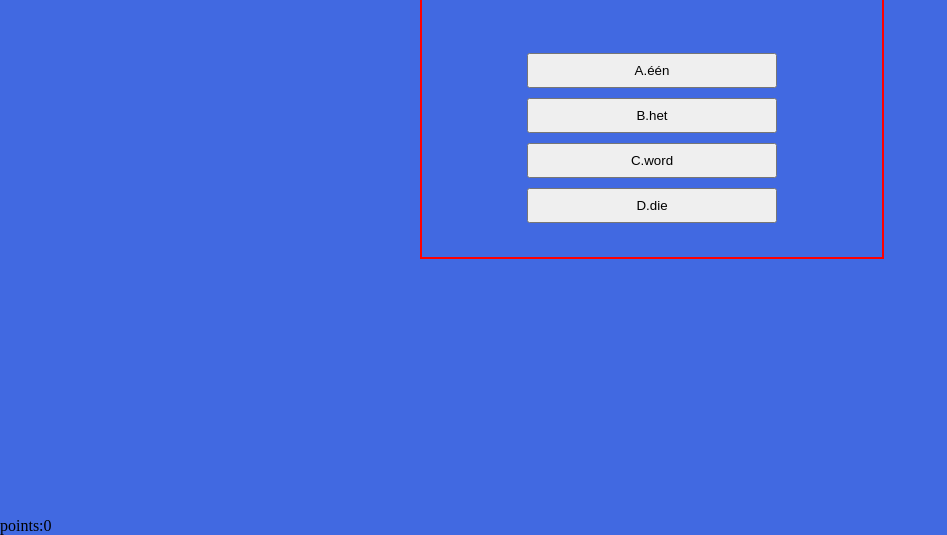
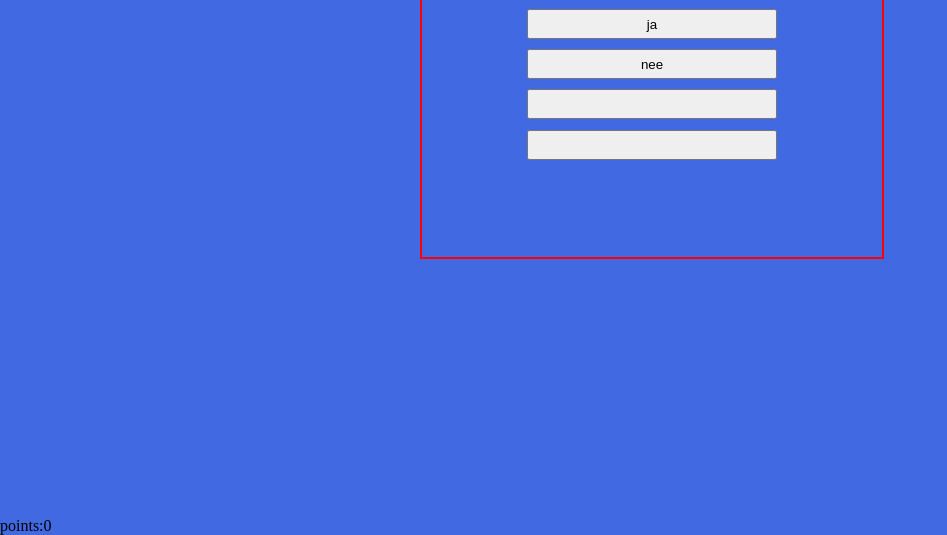
Before and after one commit to fsahin03/interaction-design, a plain HTML site: page vragen.html in a window 1280 px wide. Shown: the part 265-800 px from the top of the page, without its empty margins (0-947 px from the left). Drawn offline with Linux system fonts and the light colour scheme.

Commit message:
Opdracht

```diff
--- a/main.css
+++ b/css/main.css
@@ -1,7 +1,7 @@
 body {
     background-color: royalblue;
 }
-.vraagNummer {
+.questions {
 width: 400px;
 padding: 30px;
 border: 2px solid red;
@@ -12,9 +12,9 @@ left: 25%;
 margin-left: 100px;
 height: 300px;
 }
-.buttons {
+.answer_button {
     width: 250px;
-    height: 35px;
+    height: 30px;
     margin-top: 10px;
     position: relative;
     margin-left: 75px;
--- /dev/null
+++ b/js/main.js
@@ -0,0 +1,17 @@
+console.log(`file loaded`);
+
+const subjectButton = document.querySelectorAll(`.subjectButton`);
+const NL = document.querySelector(`.NL`);
+const ENG = document.querySelector(`.ENG`);
+const REK = document.querySelector(`.REK`);
+const JS = document.querySelector(`.JS`);
+
+//     console.log(`nog werkend`)
+//     console.log(`nog werkend`)
+//     console.log(`nog werkend`)
+//     console.log(`nog werkend`)
+//     console.log(`nog werkend`)
+//     console.log(`nog werkend`)
+//     console.log(`nog werkend`)
+//     console.log(`nog werkend`)
+//     console.log(`nog werkend`)
--- a/js/vraag.js
+++ /dev/null
@@ -1,50 +0,0 @@
-let vraagje = document.getElementById('vraag');
-let buttonA1 = document.getElementById('buttonA');
-let buttonB2 = document.getElementById('buttonB');
-let buttonC3 = document.getElementById('buttonC');
-let buttonD4 = document.getElementById('buttonD');
-let juisteAntwoord = "B";
-let vraag = 1;
-
-
-vraagje.innerHTML= " 1. Wat is een lidwoord?";
-buttonA1.innerHTML = "A.één";
-buttonB2.innerHTML = "B.het";
-buttonC3.innerHTML = "C.word";
-buttonD4.innerHTML = "D.die";
-
-
-
-
-function checkAnswer (gekozenAntwoord)
- {
-    alert(gekozenAntwoord);
-    if(juisteAntwoord == gekozenAntwoord)
-     {
-    // alert("Dit is het juiste antwoord");
-    vraag++;
-    }
-    else{
-        vraag++;
-        // alert("Dit is niet het juiste antwoord");
-    };
-        // alert("Helaas dat is niet het goede antwoord")
-        // vraagje.innerHTML = "2.Wat is de hoofdpersoon?"
-        // buttonA1.innerHTML = "A. De minst belangrijke persoon in de tekst";
-        // buttonB2.innerHTML = "B. De belangrijkste persoon in een tekst";
-        // buttonC3.innerHTML = "C. De oudste persoon in een tekst";
-        // buttonD4.innerHTML = "";
-}
-
-buttonA1.addEventListener('click',() => {
-    checkAnswer("A");
-});
-buttonB2.addEventListener('click',() => {
-    checkAnswer("B");
-});
-buttonC3.addEventListener('click',() => {
-    checkAnswer("C");
-});
-buttonD4.addEventListener('click',() => {
-    checkAnswer("D");
-});
--- /dev/null
+++ b/js/vragen.js
@@ -0,0 +1,223 @@
+const questions = {
+    programeren: [
+    {
+
+        vraag: `Is HTML een programmeertaal?`,
+        antwoord_a: `ja`,
+        antwoord_b: `nee`,
+        antwoord: `antwoord_b`
+    },
+    {
+
+        vraag: `Hoe word dit afgesloten: <div>`,
+        antwoord_a: `<div.>`,
+        antwoord_b: `<div/>`,
+        antwoord_c: `div.`,
+        antwoord_d: `</div>`,
+        antwoord: `antwoord_d`
+    },
+    {
+
+        vraag: `Hoe heet de styling die bij html word gebruikt?`,
+        antwoord_a: `Css`,
+        antwoord_b: `HTML.styles`,
+        antwoord_c: `Javascript`,
+        antwoord_d: `Bootstrap`,
+        antwoord: `antwoord_a`
+    },
+    {
+
+        vraag: `Welke datatype hoort bij 1?`,
+        antwoord_a: `boolean`,
+        antwoord_b: `string`,
+        antwoord_c: `integer (int)`,
+        antwoord_d: `double`,
+        antwoord: `antwoord_c`
+    },
+    {
+
+        vraag: `Hoe start je een html bestand?`,
+        antwoord_a: `DOCtype HTML`,
+        antwoord_b: `!DOCTYPE HTML`,
+        antwoord_c: `header`,
+        antwoord_d: `doctype HTML`,
+        antwoord: `antwoord_b`
+    }
+    ],
+    NL: [
+    {
+
+        vraag: `Wat is een lidwoord?`,
+        antwoord_a: `één`,
+        antwoord_b: `het`,
+        antwoord_c: `word`,
+        antwoord_d: `die`,
+        antwoord: 'antwoord_b'
+    },
+    {
+
+        vraag: `Wat is de hoofdpersoon?`,
+        antwoord_a: `De minst belangrijke persoon in de tekst`,
+        antwoord_b: `De belangrijkste persoon in de tekst`,
+        antwoord_c: `De oudste persoon in de tekst`,
+        antwoord_d: `Een feitelijke tekst`,
+        antwoord: 'antwoord_b'
+    },
+    {
+
+        vraag: `Wat is een fictieve tekst?`,
+        antwoord_a: `Een verzonnen verhaal`,
+        antwoord_b: `Een nieuwsartikel`,
+        antwoord_c: `Een instructie`,
+        antwoord_d: `Een feitelijke tekst`,
+        antwoord: `antwoord_a`
+    },
+    {
+
+        vraag: `Wat is de hoofdgedachte?`,
+        antwoord_a: `Eerst zin van een alinea`,
+        antwoord_b: `Een samenvatting van een tekst`,
+        antwoord_c: `De mening van de schrijver`,
+        antwoord_d: `Een zin die de hele tekst samenvat`,
+        antwoord: `antwoord_d`
+    },
+    {
+
+        vraag: `Wat is het doel van een activerende tekst?`,
+        antwoord_a: `De lezer iets laten doen`,
+        antwoord_b: `De lezer informeren`,
+        antwoord_c: `De lezer amuseren`,
+        antwoord_d: `De lezer overtuigen`,
+        antwoord: `antwoord_a`
+    }
+    ],
+    ENG: [
+    {
+
+        vraag: `Wat is een verb?`,
+        antwoord_a: `werkwoord`,
+        antwoord_b: `bijvoegelijk naamwoord`,
+        antwoord_c: `persoonsvorm`,
+        antwoord_d: `onderwerp`,
+        antwoord: 'antwoord_a'
+    },
+    {
+
+        vraag: `Wat is de present simple`,
+        antwoord_a: `verleden tijd`,
+        antwoord_b: `enkelvoud`,
+        antwoord_c: `tegenwoordige tijd`,
+        antwoord_d: `toekomst`,
+        antwoord: 'antwoord_c'
+    },
+    {
+
+        vraag: `Wat is de verleden tijd van leave?`,
+        antwoord_a: `leaved`,
+        antwoord_b: `left`,
+        antwoord_c: `leaves`,
+        antwoord_d: `leavingd`,
+        antwoord: `antwoord_b`
+    },
+    {
+
+        vraag: `Wat is het hele werkwoord van to lie?`,
+        antwoord_a: `lies`,
+        antwoord_b: `lie`,
+        antwoord_c: `lieing`,
+        antwoord_d: `lying`,
+        antwoord: `antwoord_d`
+    },
+    {
+
+        vraag: `Wat is de beleefde manier om te groeten?`,
+        antwoord_a: `Hello how are you`,
+        antwoord_b: `Yo what's poppin`,
+        antwoord_c: `Good day sir`,
+        antwoord_d: `wassup`,
+        antwoord: `antwoord_c`
+    }
+    ],
+    REK: [
+    {
+
+        vraag: `5*(3+3*4)=`,
+        antwoord_a: `120`,
+        antwoord_b: `75`,
+        antwoord_c: `72`,
+        antwoord_d: `26`,
+        antwoord: 'antwoord_b'
+    },
+    {
+
+        vraag: `12*8-6*8=`,
+        antwoord_a: `48`,
+        antwoord_b: `192`,
+        antwoord_c: `720`,
+        antwoord_d: `-480`,
+        antwoord: 'antwoord_a'
+    },
+    {
+
+        vraag: `5*(12–8:4)`,
+        antwoord_a: `5`,
+        antwoord_b: `13`,
+        antwoord_c: `50`,
+        antwoord: `antwoord_c`
+    },
+    {
+
+        vraag: `(30:2*5)−(5:2*10)`,
+        antwoord_a: `50`,
+        antwoord_b: `-22`,
+        antwoord_c: `74,75`,
+        antwoord_d: `2,75`,
+        antwoord: `antwoord_a`
+    },
+    {
+
+        vraag: `18+6*20:(13-7)`,
+        antwoord_a: `20,2`,
+        antwoord_b: `114,4`,
+        antwoord_c: `38`,
+        antwoord_d: `34`,
+        antwoord: `antwoord_c`
+    }
+    ]
+};
+// GEGEVENS DIE HIERBIJ HOREN
+let correctAnswer = '';
+let currentQuestion = 0;
+const answerButtons = document.querySelectorAll('.answer_button');
+
+for (let i = 0; i < answerButtons.length; i++) {
+    const theBtn = answerButtons[i];
+    theBtn.addEventListener('click', function() {
+        if (theBtn.classList.contains(correctAnswer)) {
+            alert('Good job');
+            currentQuestion++;
+            showQuestion(questions.programeren[currentQuestion]);
+        }
+    });
+}
+showQuestion(questions.programeren[currentQuestion]);
+
+
+function showQuestion(question) {
+    const questionBlock = document.querySelector('.the-question');
+    const buttonA = document.querySelector('.answer-a');
+    const buttonB = document.querySelector('.answer-b');
+    const buttonC = document.querySelector('.answer-c');
+    const buttonD = document.querySelector('.answer-d');
+
+    questionBlock.textContent = question.vraag;
+    buttonA.textContent = question.antwoord_a;
+    buttonB.textContent = question.antwoord_b;
+    buttonC.textContent = question.antwoord_c;
+    buttonD.textContent = question.antwoord_d;
+    correctAnswer = question.antwoord;
+    console.log(question.antwoord);
+
+}
+
+console.log(questions.NL)
--- a/vragen.html
+++ b/vragen.html
@@ -5,24 +5,26 @@
     <meta http-equiv="X-UA-Compatible" content="IE=edge">
     <meta name="viewport" content="width=device-width, initial-scale=1.0">
     <title>Vragen</title>
-    <link rel = "stylesheet" href = "main.css">
+    <link rel = "stylesheet" href = "/css/main.css">
 </head>
 <body>
-<div class="vraagNummer">
-    <h1 id="vraag"></h1>
-    <div class="antwoorden">
-        <br><br><button class="buttons" id="buttonA"> </button>
-        <button class="buttons" id="buttonB"></button>
-        <button class="buttons" id="buttonC"></button>
-        <button class="buttons" id="buttonD"> </button>
+    <div class="questions">
+        Vraag
+        <div class="the-question"></div>
+        <br><br> <button class="answer-a antwoord_a answer_button"></button>
+        <button class="answer-b antwoord_b answer_button"></button>
+        <button class="answer-c antwoord_c answer_button"></button>
+        <button class="answer-d antwoord_d answer_button"></button>
     </div>
 </div>
-</div>
+
+<div class="box"></div>
 
 <div class="points">
     points:0
 </div>
-<script src="js/vraag.js"></script>
+
+    <script src="/js/vragen.js"></script>
+    <script src="/js/main.js"></script>
 </body>
 </html>
-</html>
```
Also changed, not shown: Nederlands.html (deleted, +0 -23 lines), css/style.css (added, +30 -0 lines), index.html (added, +29 -0 lines), vraag2.html (deleted, +0 -21 lines).
